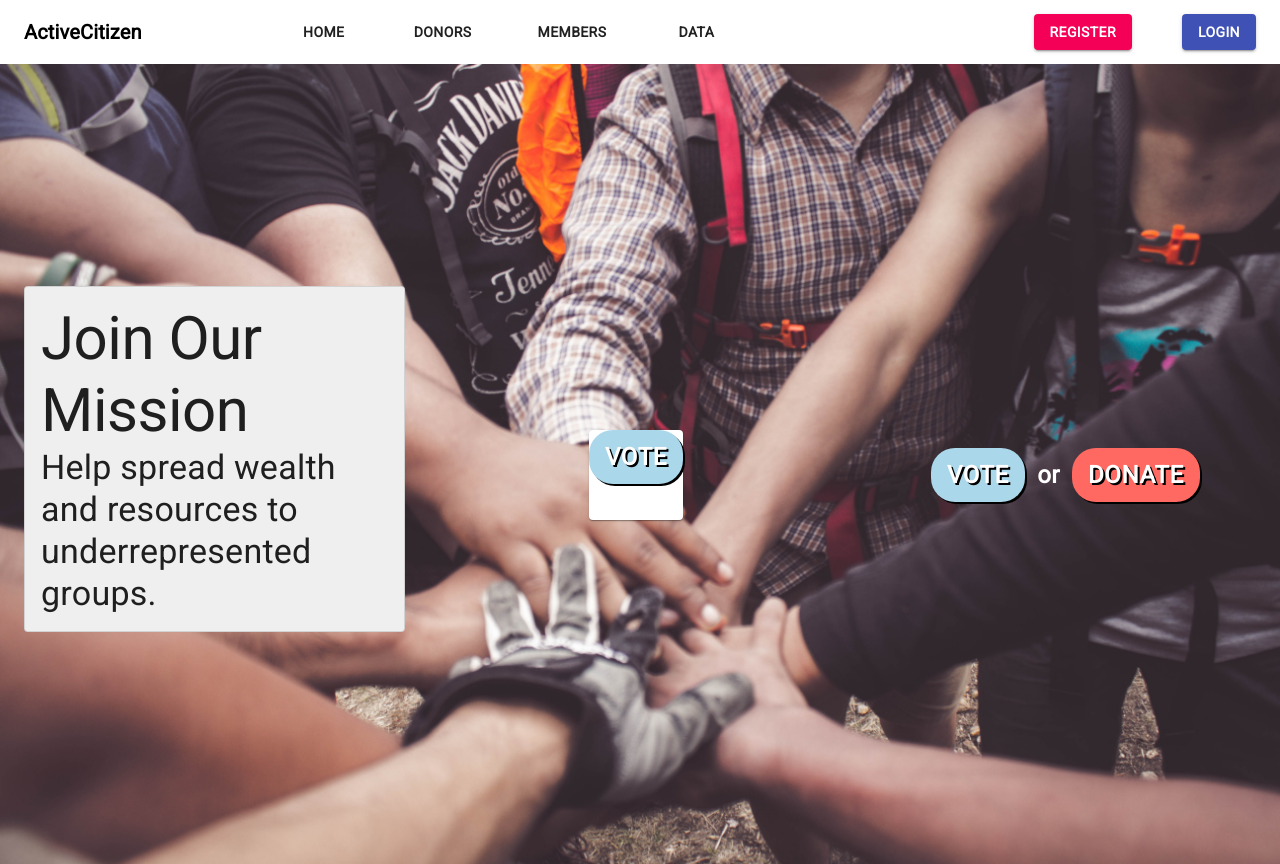
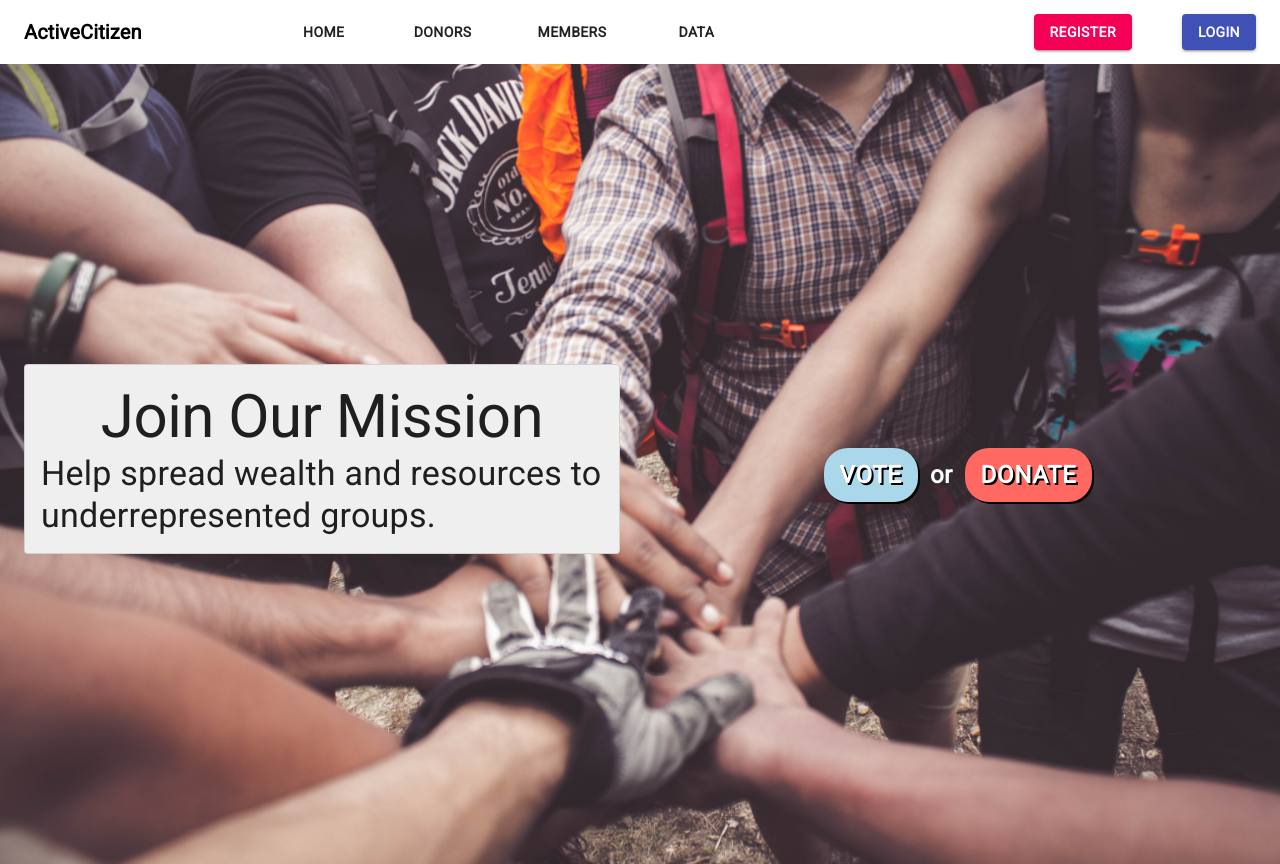
Before and after one commit to mmarat01/DeHackathon-GOAT-submission, a React (Create React App) app in the folder client/: page / in a window 1280 px wide. Built offline with nearby package versions, Linux system fonts and the light colour scheme.

Commit message:
remove lurking button

```diff
--- a/client/src/pages/Home.js
+++ b/client/src/pages/Home.js
@@ -94,21 +94,7 @@ export default function Home() {
             </Typography>
           </Paper>
         </Container>
-        <Container className={classes.buttonBox}>
-          <Paper>
-            <Button
-              variant='contained'
-              component={Link}
-              to='/members'
-              className={classes.buttonVote}>
-              {" "}
-              Vote{" "}
-            </Button>
-            <Typography className={classes.orText}>
-              &nbsp;&nbsp;or&nbsp;&nbsp;{" "}
-            </Typography>
-          </Paper>
-        </Container>
+
         <Container className={classes.buttonBox}>
           <Button
             variant='contained'
```
